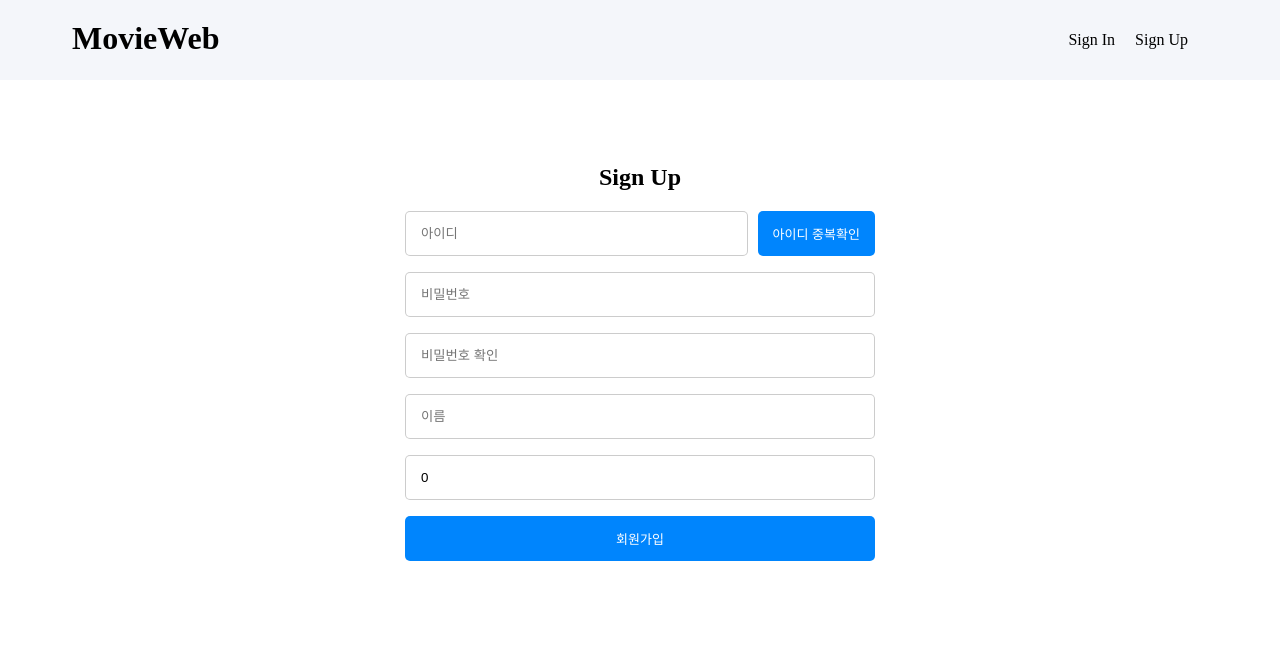
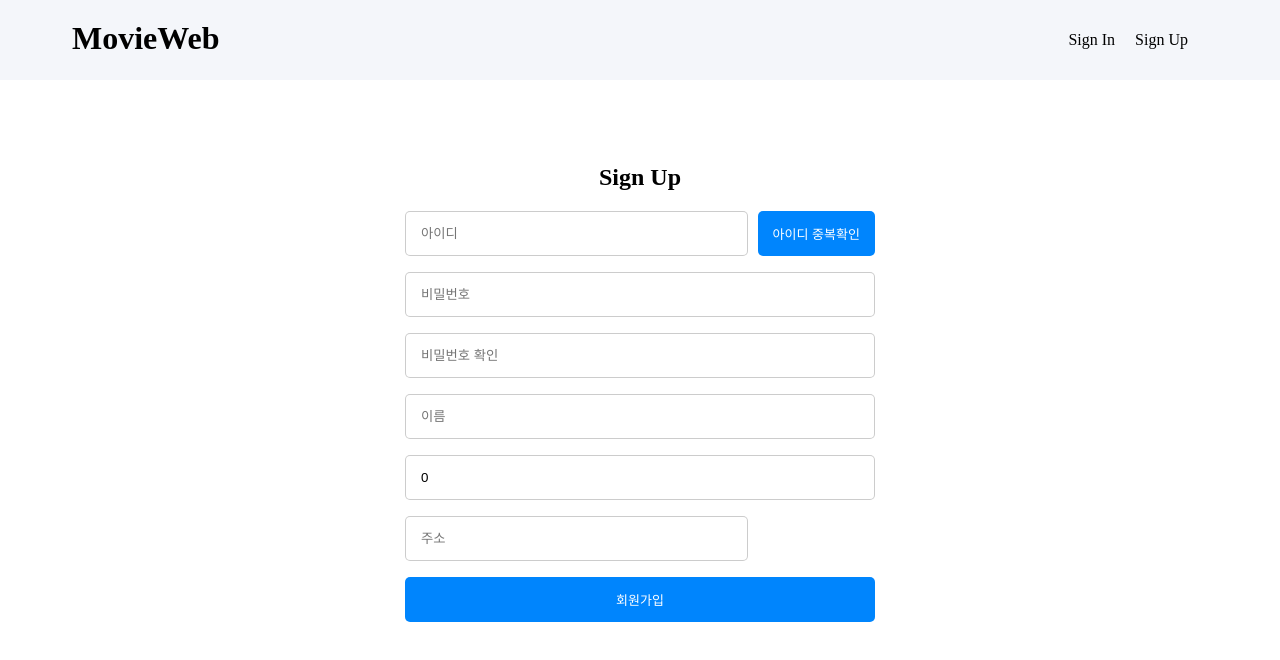
Before and after one commit to salybu/movie-web-app, a React (Create React App) app: page /signup in a window 1280 px wide. Shown: the top 660 px of the page. Built offline with nearby package versions, Linux system fonts and the light colour scheme; no server answers; a web font is replaced by a local one.

Commit message:
feat: 회원가입 input 주소 추가

```diff
--- a/src/components/signin/SignUp.tsx
+++ b/src/components/signin/SignUp.tsx
@@ -19,6 +19,9 @@ const SignUp: React.FC = (): JSX.Element => {
           {input.pwCheck !== '' && (cautions.pwCheck ? <p>비밀번호가 일치합니다</p> : <p className='caution'>비밀번호가 일치하지 않습니다</p>)}
           <input name='name' placeholder='이름' value={input.name} onChange={handleChange} />
           <input name='age' placeholder='나이' value={input.age} onChange={handleChange} />
+          <div>
+            <input name='address' className='input' placeholder='주소' />
+          </div>
           <button>회원가입</button>
         </form>
       </div>
```
